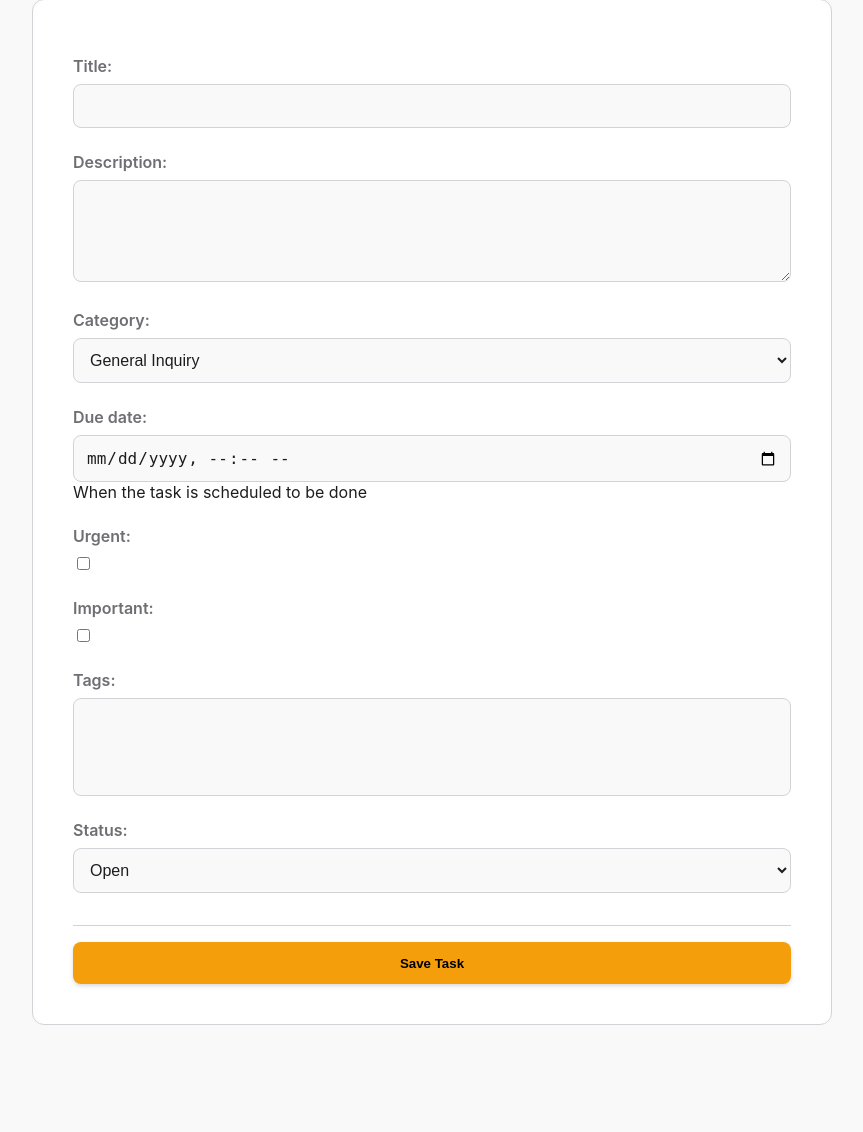
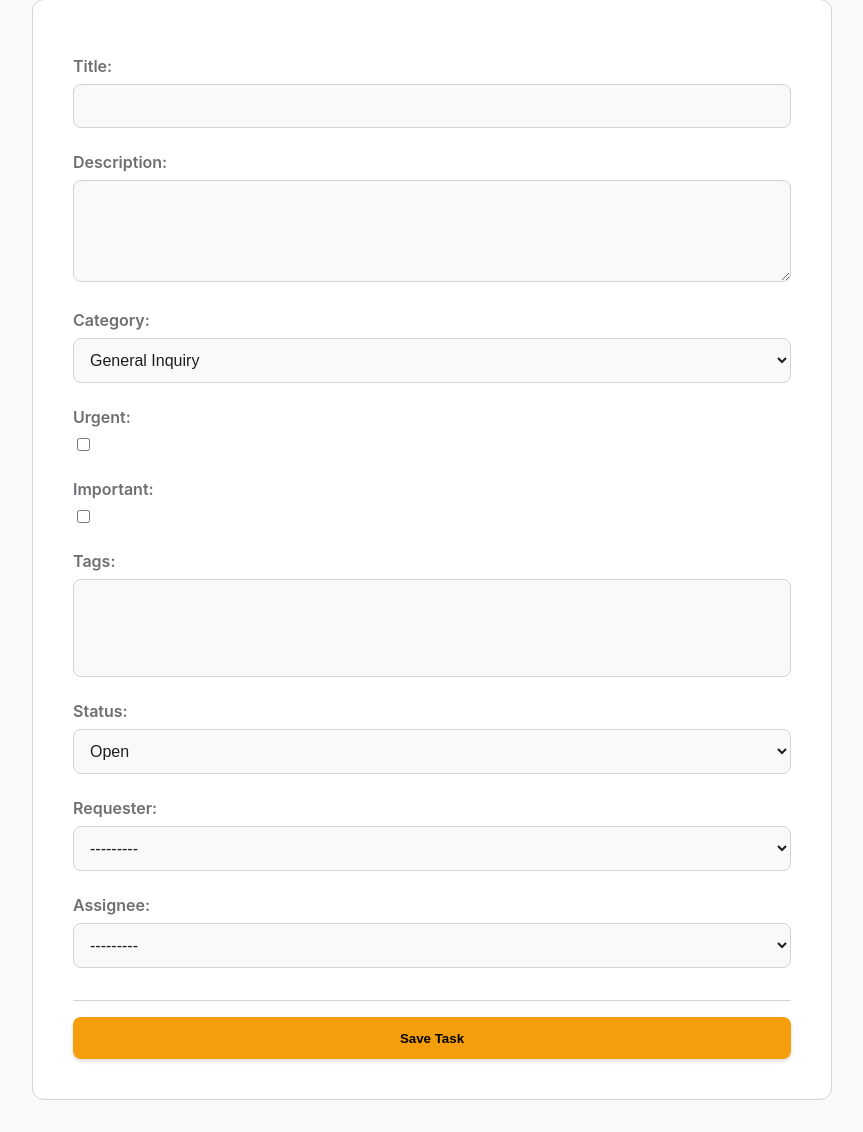
Before and after one commit to pho3n1xy/eisenhower, a Django app: page /create/ in a window 1280 px wide. Shown: the part 131-1263 px from the top of the page, without its empty margins (208-1071 px from the left). Before the commit the page ends 1156 px from the top, so only its background shows below. Run offline with Django 5.2, Linux system fonts and the light colour scheme; the visitor is signed in with stand-in values (Sample User, id 1); data comes from the database, SQL or seed files in the repository; data that the repository does not hold is empty.

Commit message:
we added the ability to set the operator and requester in the create ticket view. We also created an operators group in the admin panel and added ourselves to it.

```diff
--- a/tasks/forms.py
+++ b/tasks/forms.py
@@ -1,21 +1,37 @@
 from django import forms
 from .models import Task, Comment, Attachment
+from django.contrib.auth.models import User, Group
 
 class TaskForm(forms.ModelForm):
     class Meta:
         model = Task
-        fields = ['title', 'description', 'category', 'due_date', 'urgent', 'important', 'tags', 'status']
+        fields = [
+            'title', 'description', 'category', 'urgent',
+            'important', 'tags', 'status', 'requester', 'assignee'
+            ]
 
         widgets = {
             'title': forms.TextInput(attrs={'class': 'form-input'}),
             'description': forms.Textarea(attrs={'class': 'form-textarea', 'rows': 4}),
             'category': forms.Select(attrs={'class': 'form-select'}),
-            'due_date': forms.DateTimeInput(attrs={'class': 'form-input', 'type': 'datetime-local'}),
             'tags': forms.SelectMultiple(attrs={'class': 'form-select'}),
             'urgent': forms.CheckboxInput(attrs={'class': 'form-checkbox'}),
             'important': forms.CheckboxInput(attrs={'class': 'form-checkbox'}),
-            'status': forms.Select(attrs={'class': 'form-select'})
+            'status': forms.Select(attrs={'class': 'form-select'}),
+            'requester': forms.Select(attrs={'class': 'form-select'}),
+            'assignee': forms.Select(attrs={'class': 'form-select'}),
         }
+
+     # This new method adds the filtering logic
+    def __init__(self, *args, **kwargs):
+        super().__init__(*args, **kwargs)
+        # Filter the 'assignee' dropdown to only show users in the 'Operators' group
+        try:
+            operators_group = Group.objects.get(name='Operators')
+            self.fields['assignee'].queryset = operators_group.user_set.all()
+        except Group.DoesNotExist:
+            # If the group doesn't exist, the dropdown will be empty
+            self.fields['assignee'].queryset = User.objects.none()
 
 class CommentForm(forms.ModelForm):
     class Meta:
@@ -43,6 +59,7 @@
 
     def __init__(self, *args, **kwargs):
         super().__init__(*args, **kwargs)
+
         # This adds an HTML attribute to the status dropdown widget
         self.fields['status'].widget.attrs.update({
             'class': 'form-select-sm', # A new class for a smaller select box
--- a/tasks/templates/tasks/matrix.html
+++ b/tasks/templates/tasks/matrix.html
@@ -1,13 +1,12 @@
 {% extends "tasks/base.html" %}
 
-{% block title %}Eisenhower Matrix{% endblock %}
+{% block title %}OHM Desk{% endblock %}
 
 {% block content %}
 <div class="container">
     <header class="header">
         <h1 class="header-title">
             <span class="c-blue">OHM</span>
-            <span class="c-green">Service</span>
             <span class="c-amber">Desk</span>
         </h1>
 
--- a/tasks/views.py
+++ b/tasks/views.py
@@ -63,8 +63,6 @@
         form = TaskForm(request.POST)
         if form.is_valid():
             task = form.save(commit=False)
-            task.requester = request.user
-            task.assignee = request.user
             task.save()
             form.save_m2m()
             return redirect('tasks:matrix')
```
